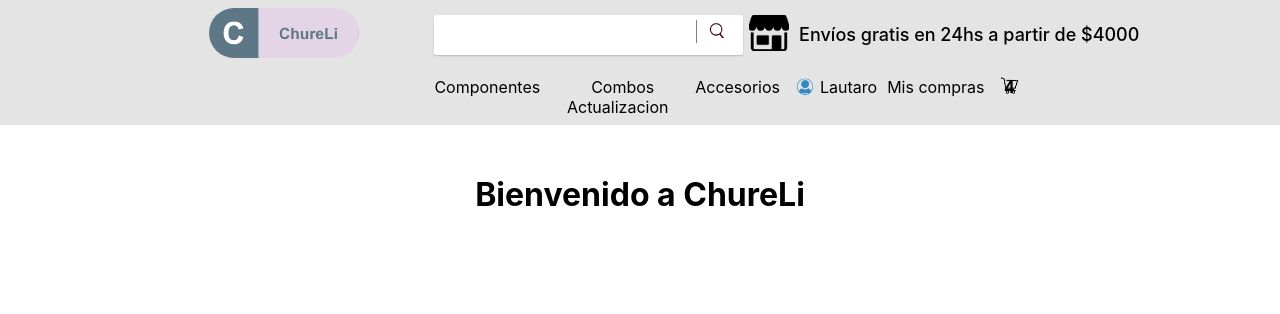
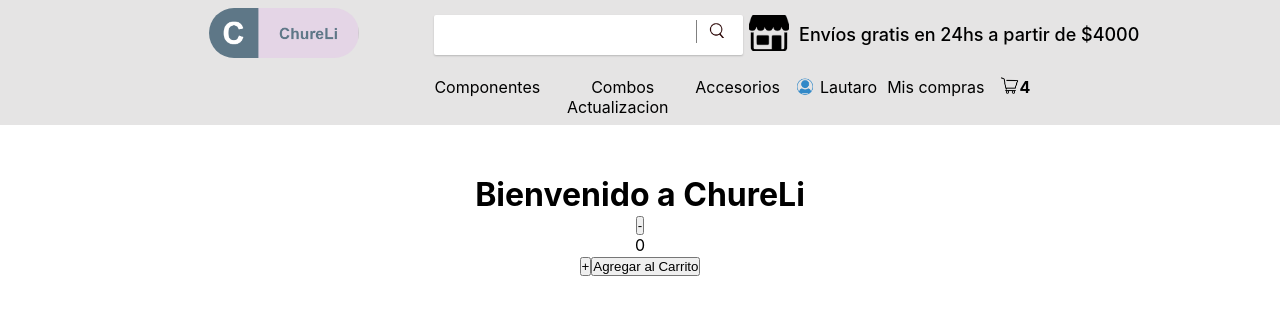
Before and after one commit to torreslautaro/chureli_torreslautaro, a React (Create React App) app: page / in a window 1280 px wide. Shown: the top 314 px of the page. Built offline with nearby package versions, Linux system fonts and the light colour scheme.

Commit message:
Fix styling cart and add ItemCount Component(without styling)

```diff
--- a/src/componets/CartWidget/style.scss
+++ b/src/componets/CartWidget/style.scss
@@ -7,4 +7,7 @@
   background: url("../../../public/icon-cart.png");
   background-size: 30px;
   background-repeat: no-repeat;
+  b {
+    margin-left: 25px;
+  }
 }
--- /dev/null
+++ b/src/componets/ItemCount/index.js
@@ -0,0 +1,47 @@
+import './style.scss'
+import {useState} from 'react'
+
+const ItemCount = ({stock, initial, onAdd}) => {
+  const [cantidad, setCantidad] = useState(initial)
+  const [stockState, setStockState] = useState(stock)
+  const [mensaje, setMensaje] = useState()
+
+
+  const restarCantidad = () => {
+    if (cantidad > 0) {
+      setCantidad(cantidad - 1)
+      setMensaje('')
+    }
+  }
+
+  const sumarCantidad = () => {
+    if (cantidad < stockState) {
+      setCantidad(cantidad + 1)
+    } else {
+      setMensaje('No hay mas stock')
+    }
+  }
+
+
+  const addItemsOnCart = () => {
+    if (cantidad <= stockState) {
+      onAdd(cantidad)
+      setStockState(stockState - cantidad)
+      setCantidad(initial)
+    } else {
+      setMensaje('Ya agregaste todos los productos disponibles')
+    }
+  }
+
+  return (
+    <>
+      <button onClick={restarCantidad}>-</button>
+      <p>{cantidad}</p>
+      <button onClick={sumarCantidad}>+</button>
+      {mensaje ? <p>{mensaje}</p> : ''}
+      {stockState ? <button onClick={addItemsOnCart}>Agregar al Carrito</button> : ''}
+    </>
+  )
+}
+
+export default ItemCount
--- a/src/componets/ItemListContainer/index.js
+++ b/src/componets/ItemListContainer/index.js
@@ -1,8 +1,17 @@
 import './style.scss'
+import ItemCount from '../ItemCount'
 
 const ItemListContainer = ({greeting}) => {
+
+  const handleOnAdd = (cantidad) => {
+    console.log(`Se agregaron ${cantidad} productos` )
+  }
+
   return (
+    <>
     <h1>{greeting}</h1>
+    <ItemCount stock={10} initial={0} onAdd={handleOnAdd}></ItemCount>
+    </>
   )
 }
 
```
Also changed, not shown: src/componets/ItemCount/style.scss (added).
